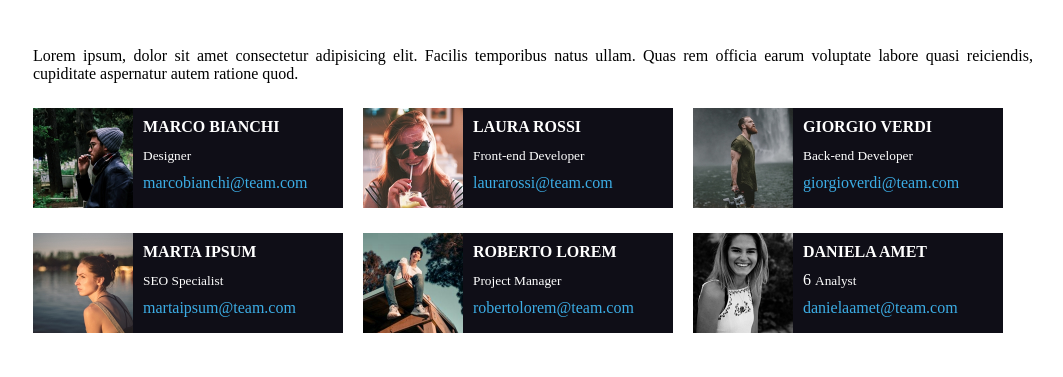
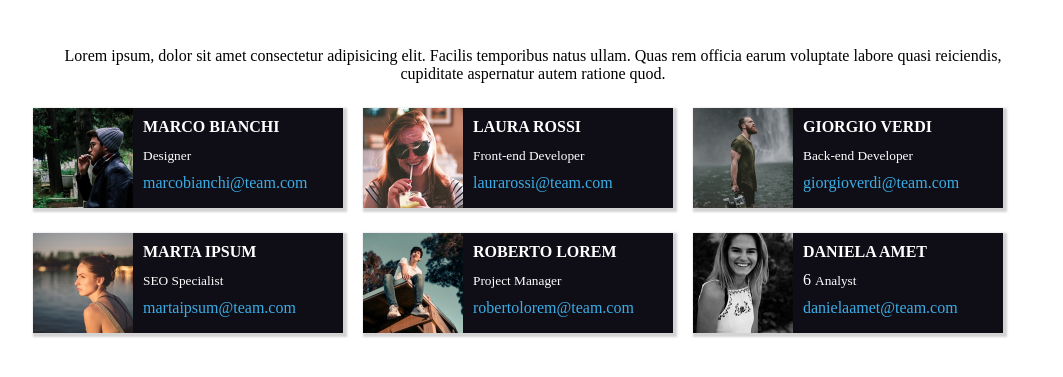
Before and after one commit to robertoraciti/html-css-float-cards, a plain HTML site: page index.html in a window 1280 px wide. Shown: the part 75-452 px from the top of the page, without its empty margins (107-1170 px from the left). Drawn offline with Linux system fonts and the light colour scheme.

Commit message:
Fixed content problem

```diff
--- a/css/style.css
+++ b/css/style.css
@@ -14,7 +14,7 @@ h1 {
 }
 header > p {
   margin-top: 50px;
-  text-align: justify;
+  text-align: center;
 }
 .container {
   width: 1000px;
@@ -26,6 +26,7 @@ header > p {
   width: 310px;
   background-color: #0f0e17;
   margin: 25px 20px 0 0;
+  box-shadow: 2px 2px 2px 2px lightgray;
 }
 .col1-6 img {
   float: left;
@@ -46,7 +47,7 @@ header > p {
   color: #3cade5;
 }
 .cards::after {
-  content: attr("");
+  content: "" "";
   display: block;
   clear: both;
 }
```
